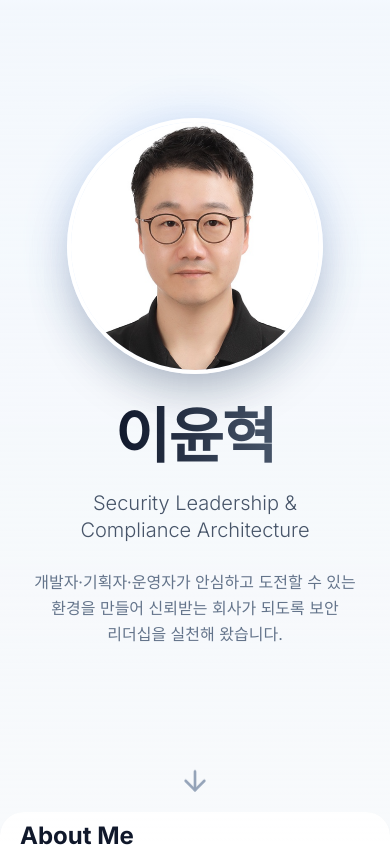
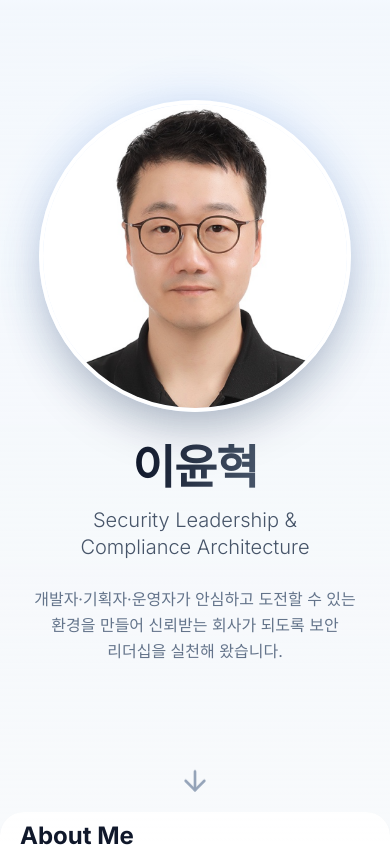
Before and after one commit to dojihyeok/portfolio, a Next.js app: page / in a window 390 px wide. Shown: the top 847 px of the page. Built offline with nearby package versions, Linux system fonts and the light colour scheme.

Commit message:
style: aggressively enlarge hero elements mobile

```diff
--- a/src/app/page.tsx
+++ b/src/app/page.tsx
@@ -21,7 +21,7 @@ export default function Home() {
                     transition={{ duration: 0.8 }}
                     className="z-10 w-full max-w-4xl mx-auto flex flex-col items-center justify-center h-full pb-20"
                 >
-                    <div className="mb-8 relative w-64 h-64 md:w-72 md:h-72 group">
+                    <div className="mb-8 relative w-[80vw] h-[80vw] max-w-[350px] max-h-[350px] md:w-72 md:h-72 mx-auto group">
                         <div className="absolute inset-0 bg-blue-500 rounded-full blur-xl opacity-20 group-hover:opacity-30 transition-opacity"></div>
                         <div className="relative w-full h-full rounded-full overflow-hidden border-4 border-white dark:border-slate-800 shadow-2xl">
                             <Image
@@ -34,10 +34,10 @@ export default function Home() {
                         </div>
                     </div>
 
-                    <h1 className="text-6xl md:text-8xl font-bold bg-clip-text text-transparent bg-gradient-to-r from-slate-900 to-slate-600 dark:from-white dark:to-slate-400 mb-6 tracking-tight">
+                    <h1 className="text-[12vw] md:text-8xl font-bold bg-clip-text text-transparent bg-gradient-to-r from-slate-900 to-slate-600 dark:from-white dark:to-slate-400 mb-4 tracking-tight leading-none">
                         이윤혁
                     </h1>
-                    <p className="text-xl md:text-3xl text-slate-600 dark:text-slate-300 mb-6 max-w-2xl mx-auto font-light leading-snug">
+                    <p className="text-xl md:text-3xl text-slate-600 dark:text-slate-300 mb-6 max-w-2xl mx-auto font-light leading-snug px-4">
                         Security Leadership & <br className="block md:hidden" />Compliance Architecture
                     </p>
                     <p className="text-base md:text-lg text-slate-500 dark:text-slate-400 max-w-lg mx-auto leading-relaxed px-4 break-keep">
```
